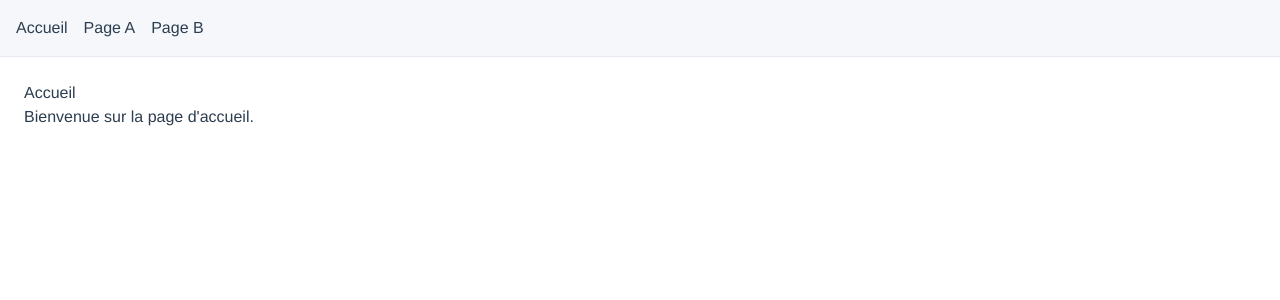
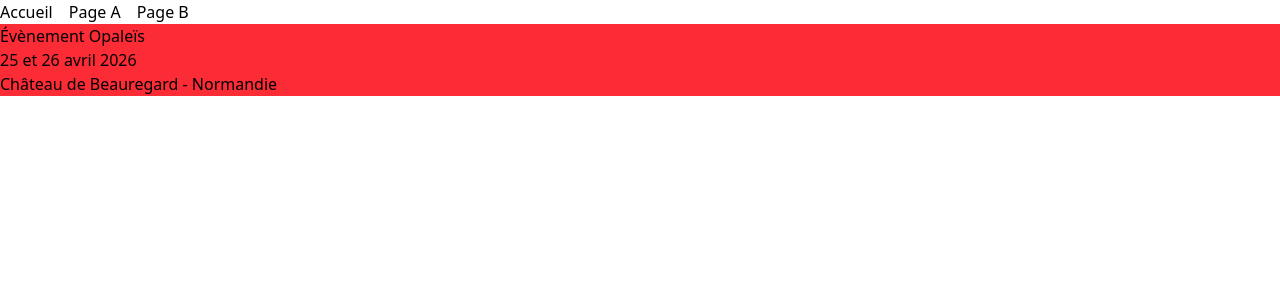
Before and after one commit to nbinet/opale-s, a Vue app: page / in a window 1280 px wide. Shown: the top 300 px of the page. Built offline with nearby package versions, Linux system fonts and the light colour scheme.

Commit message:
clean style

```diff
--- a/src/App.vue
+++ b/src/App.vue
@@ -5,27 +5,15 @@ import Navbar from './components/Navbar.vue'
 <template>
   <div id="app">
     <Navbar />
-    <main class="page">
+    <main class="page bg-red-500">
       <router-view />
     </main>
   </div>
 </template>
 
 <style scoped>
-.logo {
-  height: 6em;
-  padding: 1.5em;
-  will-change: filter;
-  transition: filter 300ms;
-}
-.logo:hover {
-  filter: drop-shadow(0 0 2em #646cffaa);
-}
-.logo.vue:hover {
-  filter: drop-shadow(0 0 2em #42b883aa);
-}
 
-#app {
+/* #app {
   font-family: Avenir, Helvetica, Arial, sans-serif;
   color: #2c3e50;
 }
@@ -53,5 +41,5 @@ nav.navbar a.router-link-active {
 
 .page {
   padding: 1.5rem;
-}
+} */
 </style>
--- a/src/views/Home.vue
+++ b/src/views/Home.vue
@@ -1,7 +1,8 @@
 <template>
   <section>
-    <h1>Accueil</h1>
-    <p>Bienvenue sur la page d'accueil.</p>
+    <h1>Évènement Opaleïs</h1>
+    <p>25 et 26 avril 2026</p>
+    <p>Château de Beauregard - Normandie</p>
   </section>
 </template>
 
```
